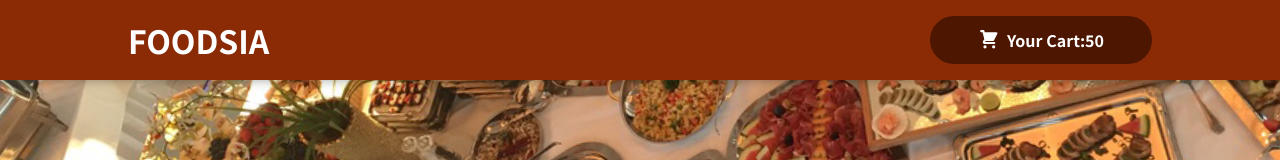
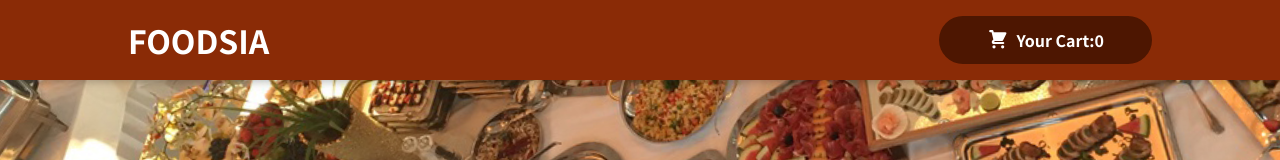
Before and after one commit to mianamir/food_order_app, a React (Create React App) app: page / in a window 1280 px wide. Shown: the top 160 px of the page. Built offline with nearby package versions, Linux system fonts and the light colour scheme.

Commit message:
calculate the total cart items using context.
calculate the total cart items using context.

```diff
--- a/src/App.js
+++ b/src/App.js
@@ -1,4 +1,4 @@
-import React, { Fragment, useEffect, useState } from 'react';
+import React, { useEffect, useState } from 'react';
 
 import Header from './components/Layout/Header';
 import Meals from './components/Meals/Meals';
--- a/src/components/Layout/HeaderCartButton.js
+++ b/src/components/Layout/HeaderCartButton.js
@@ -1,17 +1,30 @@
-import React from 'react';
+import React, { useContext } from 'react';
 
+import CartContext from '../../store/cart.context';
 import CartIcon from '../Cart/CartIcon';
 import classes from './HeaderCartButton.module.css';
 
 
 const HeaderCartButton = (props) => {
+
+
+    // when CartContext will be updated this component will be re-evaluated
+    const cartCtx = useContext(CartContext); // established the connection with context
+
+
+    // calculate the cart items total from context cart items
+    const numberOfCartItems = cartCtx.items.reduce( (currentNum, item) => {
+        return currentNum + item.amount;
+    }, 0);
+
+
     return <button className={classes.button} onClick={props.onClick}>
         <span className={classes.icon}>
             <CartIcon />
 
         </span>
         <span>Your Cart: </span>
-        <span classNam={classes.badge}>50</span>
+        <span classNam={classes.badge}> {numberOfCartItems} </span>
     </button>
 };
 
```
Also changed, not shown: 1 other file (tests, documents, lock files or other folders).
